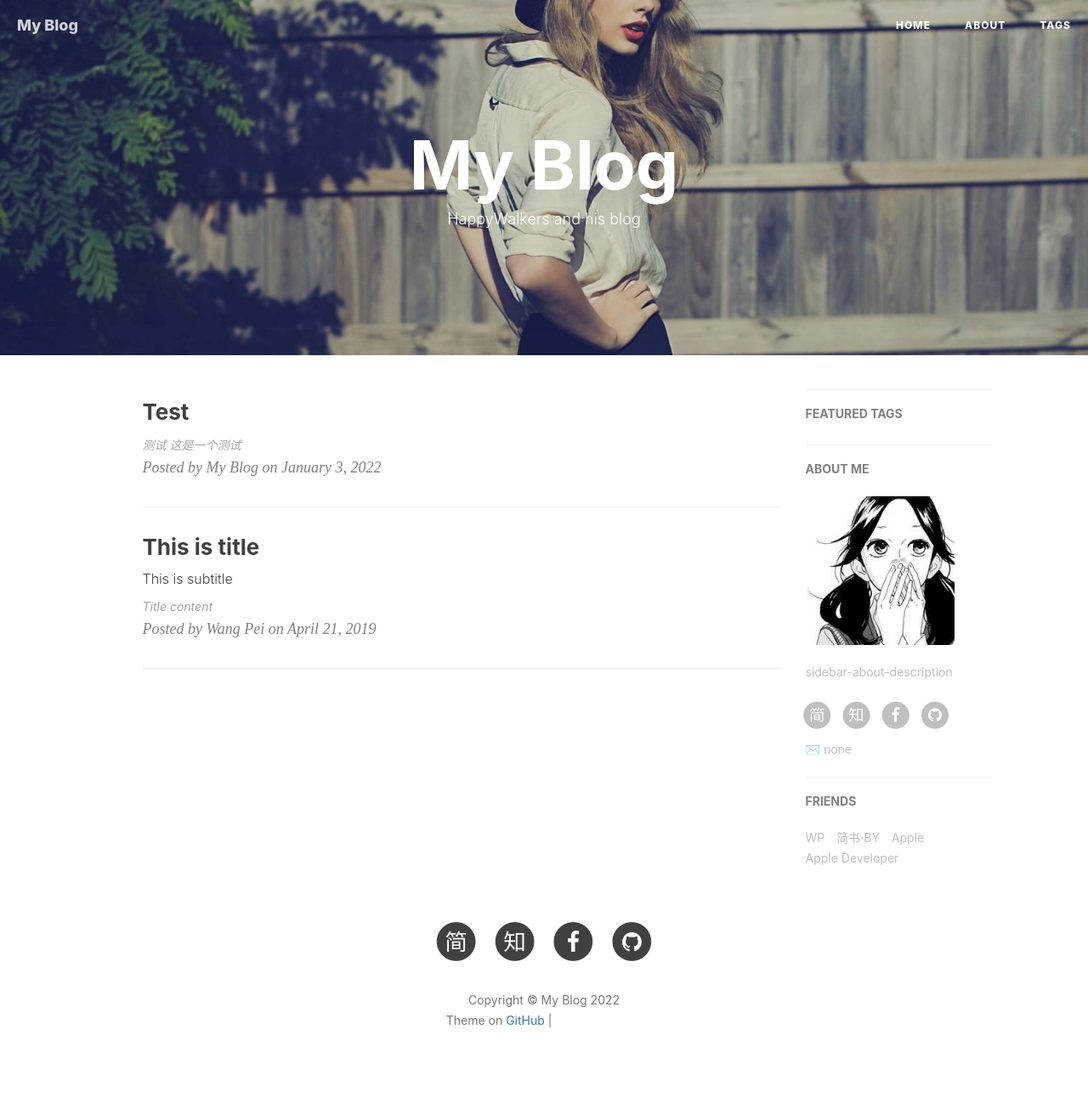
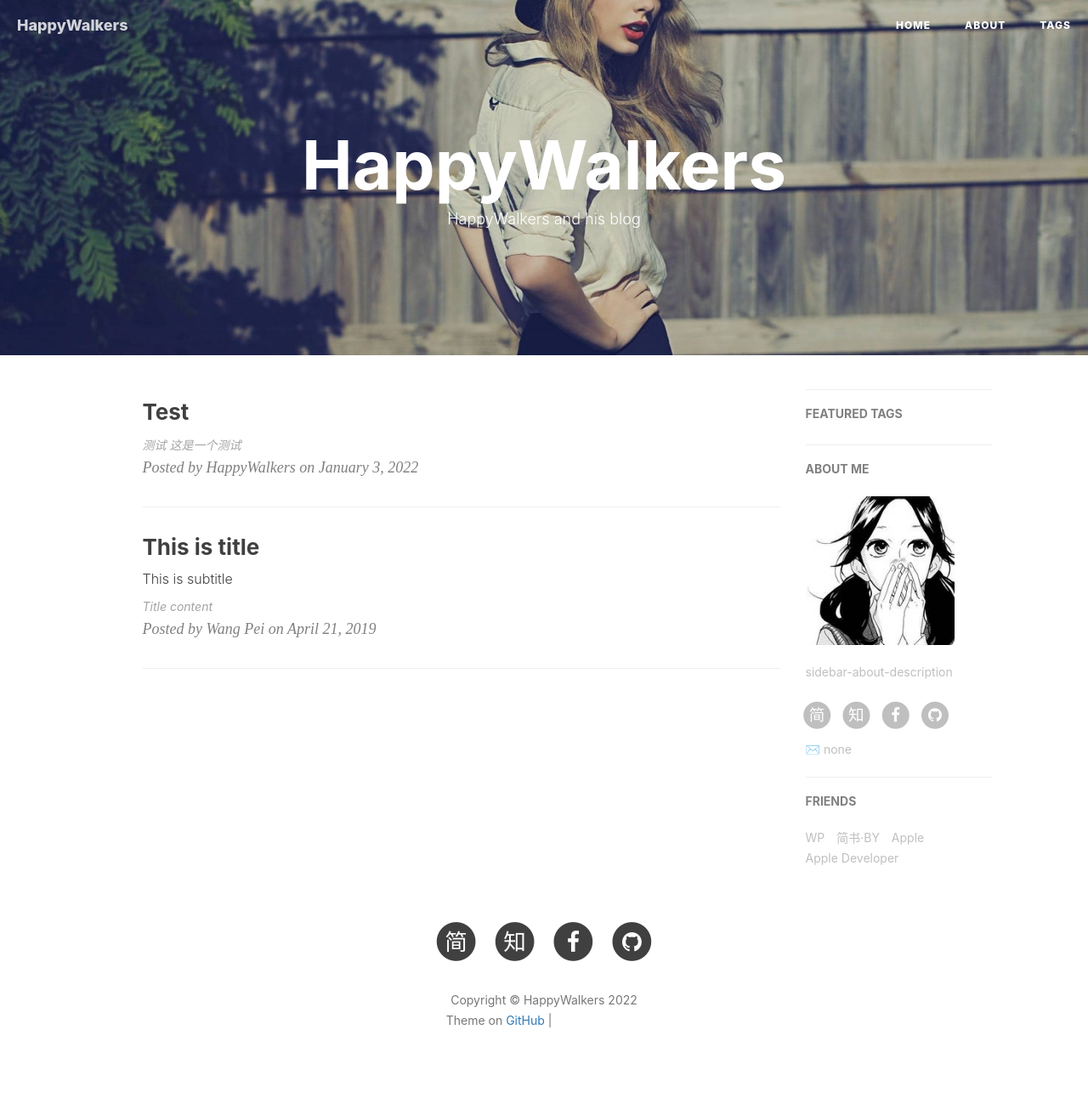
Before and after one commit to HappyWalkers/HappyWalkers.github.io, a Jekyll site: the page built from index.html, in a window 1280 px wide. Shown: the whole page at 85% size. Built offline with Jekyll 4.4.1, drawn with Linux system fonts in a browser that asks for light colours; nearby versions of some CDN libraries; the list of posts is cut into pages by our own code; comment, search, counter and statistics services are not loaded; grey boxes are pictures that could not be loaded.

Commit message:
Update _config.yml

```diff
--- a/_config.yml
+++ b/_config.yml
@@ -1,10 +1,10 @@
 # Site settings
-title: My Blog
-SEOTitle: My Blog | My Blog
+title: HappyWalkers
+SEOTitle: HappyWalkers | Blog
 header-img: img/post-bg-desk.jpg
 email: none
 description: "HappyWalkers and his blog"
-keyword: "my blog"
+keyword: "My blog"
 url: "https://HappyWalkers.github.io"          # your host, for absolute URL
 baseurl: ""      # for example, '/blog' if your blog hosted on 'host/blog'
 github_repo: "https://github.com/HappyWalkers/HappyWalkers.github.io.git" # you code repository
```
